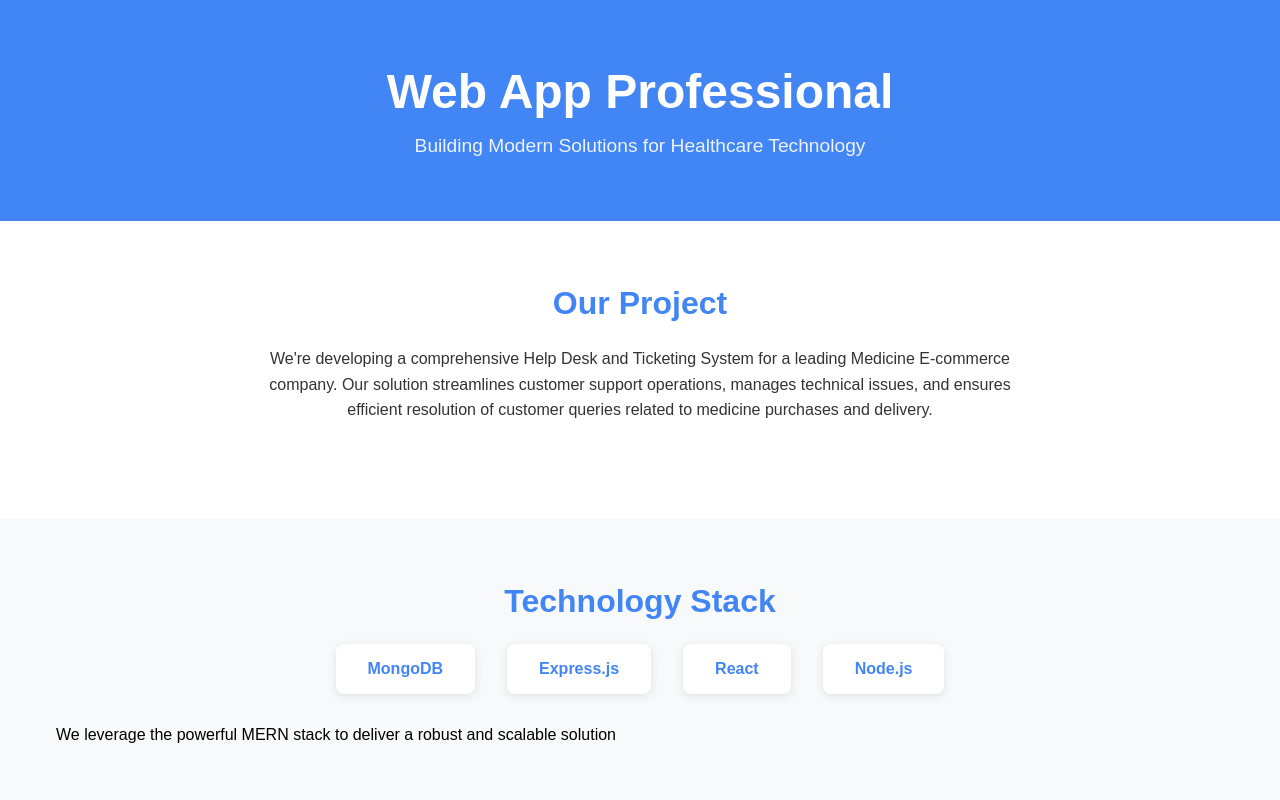
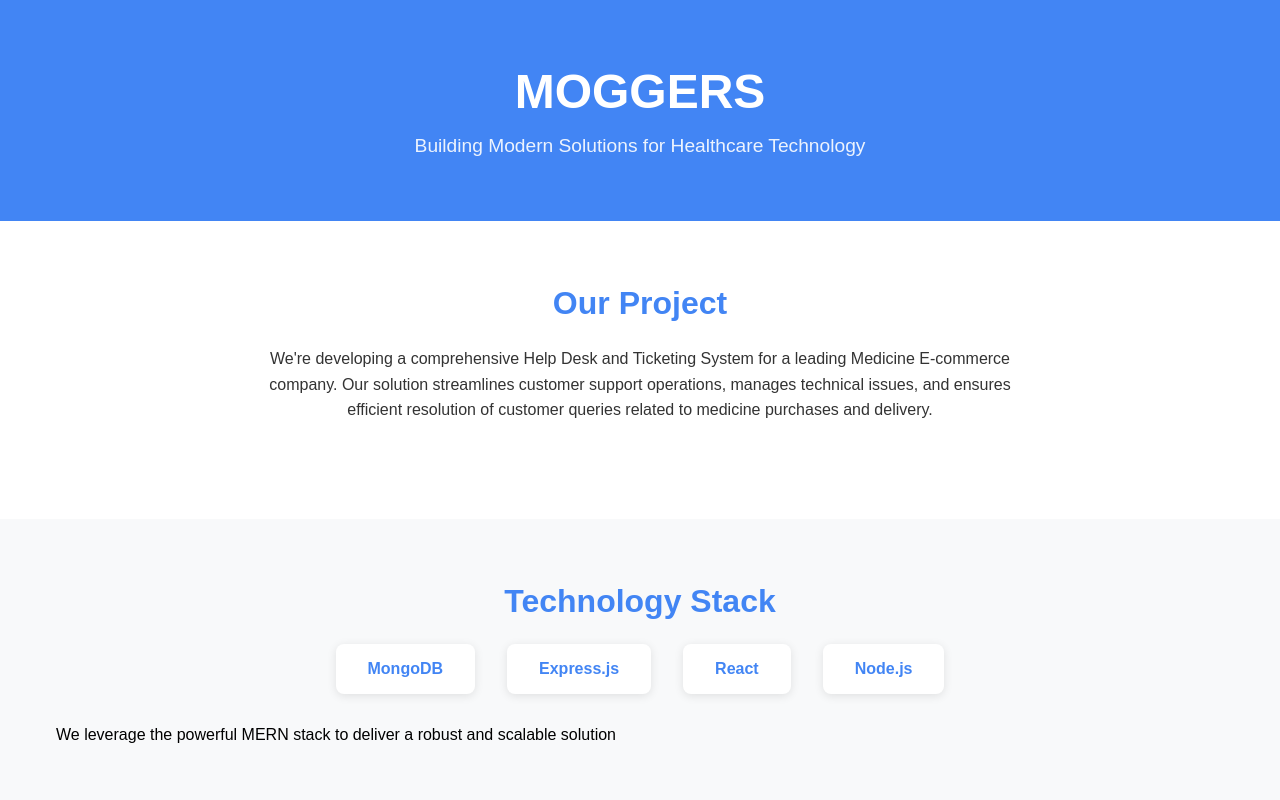
Before and after one commit to JustinHadinataCS/2702298236_assignment2, a plain HTML site: page index.html in a window 1280 px wide. Shown: the top 800 px of the page. Drawn offline with Linux system fonts and the light colour scheme.

Commit message:
Title update name

```diff
--- a/index.html
+++ b/index.html
@@ -14,7 +14,7 @@
     <!-- Hero Section -->
     <section class="hero-section">
       <div class="container">
-        <h1>Web App Professional</h1>
+        <h1>MOGGERS</h1>
         <p>Building Modern Solutions for Healthcare Technology</p>
       </div>
     </section>
```
